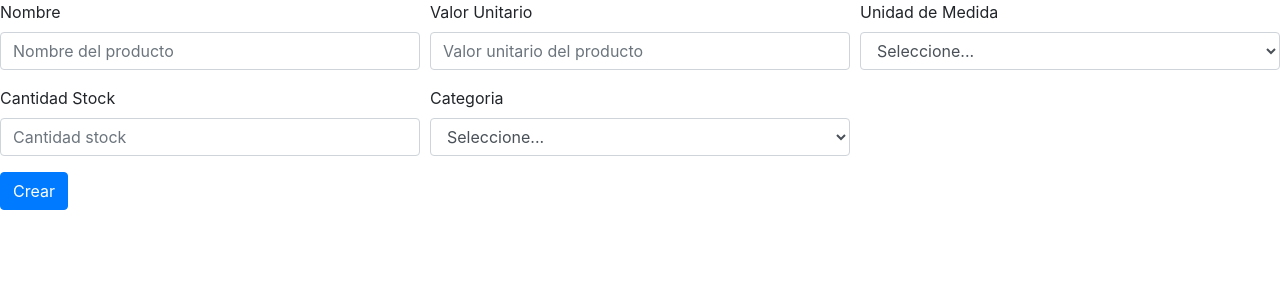
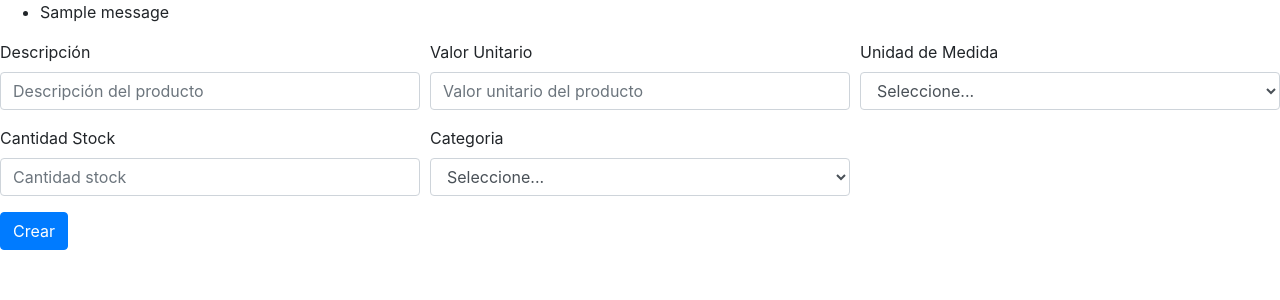
Before and after one commit to SENA-Jballesteros/2455248_Facturacion_MVC_Test, a Python web app: template flaskr/templates/crear_producto.html in a window 1280 px wide. Shown: the part 56-356 px from the top of the page. Run offline with Jinja, Linux system fonts and the light colour scheme; the template is opened without the code that fills it: most values are stand-ins (such as "Sample title", 1, 10 or a date in 2020); one stand-in notice (Sample message) is shown; some libraries are stand-ins or nearby versions.

Commit message:
read and create

```diff
--- a/flaskr/__init__.py
+++ b/flaskr/__init__.py
@@ -2,7 +2,6 @@
 
 def create_app(config_name):
     app = Flask(__name__)
-    #app.config['SQLALCHEMY_DATABASE_URI'] = 'sqlite:///database//facturacion.db'
     app.config['SQLALCHEMY_DATABASE_URI'] = 'mysql+pymysql://root@localhost/2455248_facturacion'
     app.config['SQLALCHEMY_DATABASE_MODIFICATIONS'] = False
     return app
--- a/flaskr/app.py
+++ b/flaskr/app.py
@@ -4,6 +4,7 @@
 from flask_controller import FlaskControllerRegister
 
 app = create_app('default')
+app.secret_key = 'super secret key'
 app_context = app.app_context()
 app_context.push()
 register = FlaskControllerRegister(app)
--- a/flaskr/templates/crear_producto.html
+++ b/flaskr/templates/crear_producto.html
@@ -2,20 +2,29 @@
 {% block title %}{{titulo}}{% endblock %}
 
 {% block content %}
-  <form>
+{% with messages = get_flashed_messages() %}
+  {% if messages %}
+    <ul class=flashes>
+    {% for message in messages %}
+      <li>{{ message }}</li>
+    {% endfor %}
+    </ul>
+  {% endif %}
+{% endwith %}
+  <form action="crear_producto" method="post">
     <div class="form-row">
       <div class="form-group col-md-4">
-        <label for="nombre_producto">Nombre</label>
-        <input type="text" class="form-control" id="nombre_producto" placeholder="Nombre del producto">
+        <label for="descripcion">Descripción</label>
+        <input type="text" class="form-control" id="descripcion" name="descripcion" placeholder="Descripción del producto">
       </div>
       <div class="form-group col-md-4">
         <label for="valor_unitario">Valor Unitario</label>
-        <input type="number" class="form-control" id="valor_unitario" placeholder="Valor unitario del producto">
+        <input type="text" class="form-control" id="valor_unitario" name="valor_unitario" placeholder="Valor unitario del producto">
       </div>
       <div class="form-group col-md-4">
         <label for="unidad_medida">Unidad de Medida</label>
-        <select id="unidad_medida" class="form-control">
-          <option selected>Seleccione...</option>
+        <select id="unidad_medida" name="unidad_medida" class="form-control">
+          <option selected value="">Seleccione...</option>
           <option>GRS</option>
           <option>LTS</option>
           <option>MLS</option>
@@ -28,14 +37,15 @@
     <div class="form-row">
       <div class="form-group col-md-4">
         <label for="cantidad_stock">Cantidad Stock</label>
-        <input type="number" class="form-control" id="cantidad_stock" placeholder="Cantidad stock">
+        <input type="number" class="form-control" id="cantidad_stock" name="cantidad_stock" placeholder="Cantidad stock">
       </div>
       <div class="form-group col-md-4">
-        <label for="id_categoria">Categoria</label>
-        <select id="id_categoria" class="form-control">
-          <option selected>Seleccione...</option>
-          <option value="1">Alimentos</option>
-          <option value="2">Ropa y Calzado</option>
+        <label for="categoria">Categoria</label>
+        <select id="categoria" name="categoria" class="form-control">
+          <option selected value="">Seleccione...</option>
+          {% for categoria in categorias %}
+            <option value="{{categoria[0]}}">{{categoria[1]}}</option>
+          {% endfor %}
         </select>
       </div>
     </div>
```
Also changed, not shown: flaskr/controllers/productos_controller.py (+37 -17 lines), flaskr/models/categorias.py (+10 -0 lines), flaskr/models/productos.py (+24 -4 lines).
